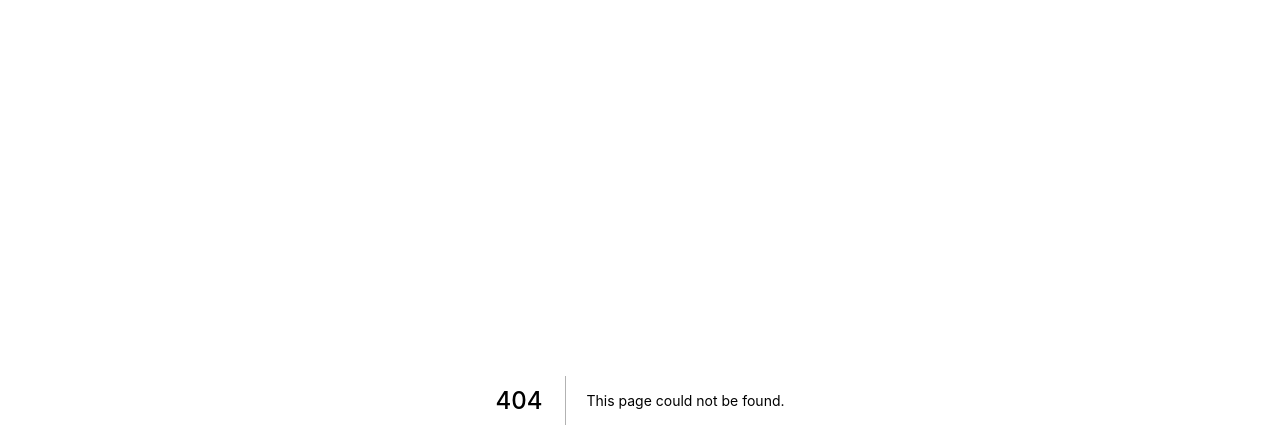
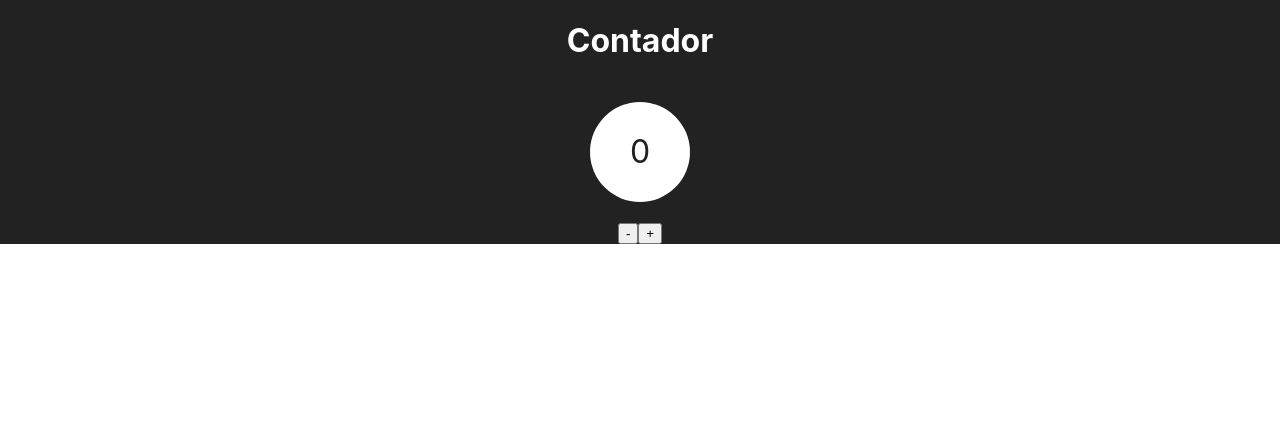
Before and after one commit to AbiezerSidonioJoseOdanacaJunior/exercicionext, a Next.js app in the folder exercicionext/: page /estado/contador in a window 1280 px wide. Before the commit this address had no page. Shown: the top 448 px of the page. Built offline with nearby package versions, Linux system fonts and the light colour scheme.

Commit message:
Desafio Contador

```diff
--- /dev/null
+++ b/exercicionext/components/ContadorDisplay.jsx
@@ -0,0 +1,19 @@
+export default function ContadorDisplay(props) {
+    return (
+        <div style={{
+            display: "flex",
+            justifyContent: "center",
+            alignItems: "center",
+            height: "100px",
+            width: "100px",
+            borderRadius: "50px",
+            backgroundColor: "#fff",
+            color: "#222",
+            fontSize: "2rem",
+            margin: "20px"
+        }} >
+            {props.numero}
+
+        </div>
+    )
+}
--- /dev/null
+++ b/exercicionext/pages/estado/contador.jsx
@@ -0,0 +1,36 @@
+import { useState } from "react"
+import ContadorDisplay from "../../components/ContadorDisplay"
+
+export default function contador() {
+
+    const estilo = {
+        backgroundColor: "#222",
+        color: "#fff",
+        display: "flex",
+        flexDirection: "column",
+        justifyContent: "center",
+        alignItems: "center",
+    }
+
+    const [numero, setNumero] = useState(0)
+
+
+    function inc() {
+        setNumero(numero + 1)
+    }
+
+    function dec() {
+        setNumero(numero - 1)
+    }
+
+    return (
+        <div style={estilo}>
+            <h1>Contador</h1>
+            <ContadorDisplay numero = {numero}/>
+            <div>
+            <button onClick={dec}> - </button>
+            <button onClick={inc}> + </button>
+            </div>
+        </div>
+    )
+}
```
